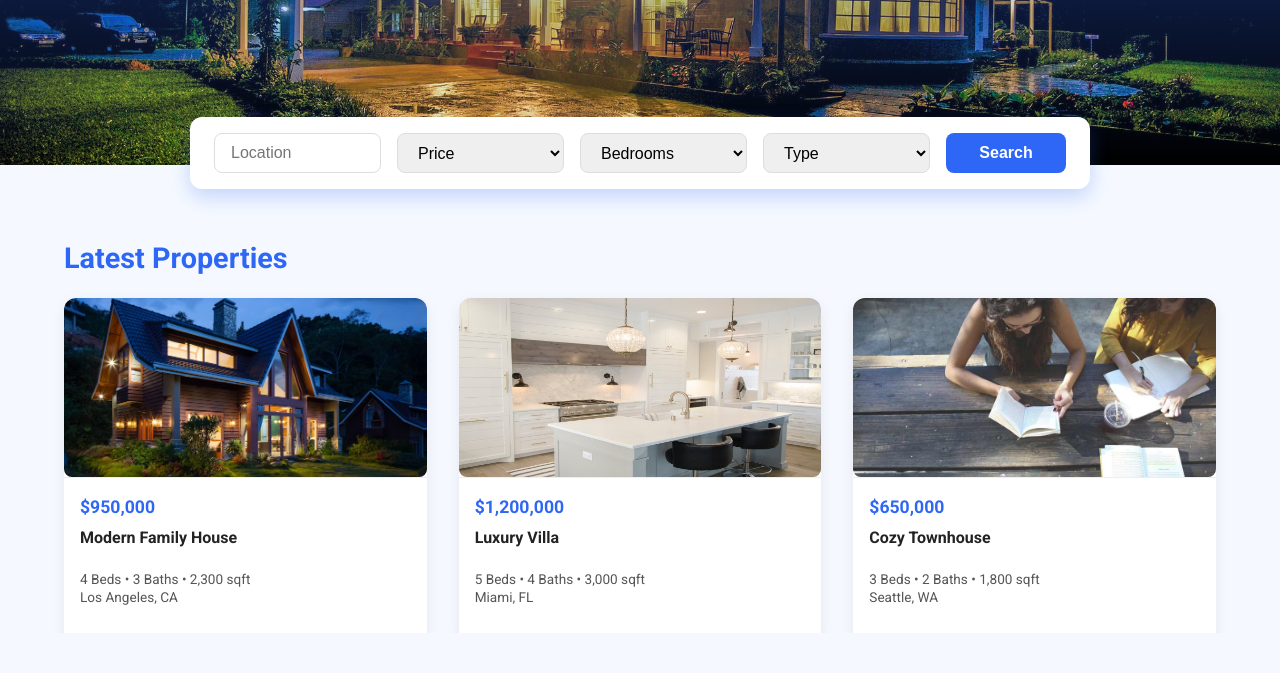
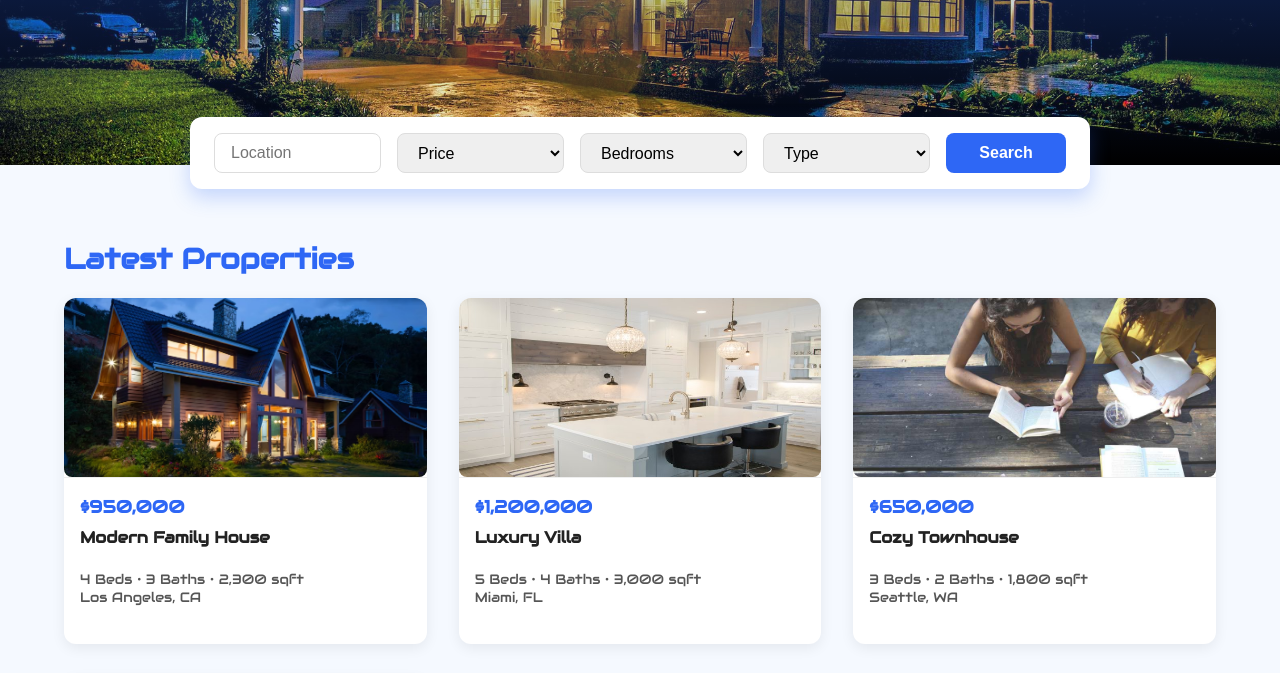
Before and after one commit to samarthsharma0910/Web-Dev-KRMU-Lab-Assignment, a plain HTML site: page Capstone Project/index.html in a window 1280 px wide. Shown: the part 384-1057 px from the top of the page. Drawn offline with Linux system fonts and the light colour scheme; files whose address does not match are found by name.

Commit message:
Update styles.css

```diff
--- a/Capstone Project/styles.css
+++ b/Capstone Project/styles.css
@@ -1,4 +1,3 @@
- @import url('https://fonts.googleapis.com/css2?family=Roboto:wght@400;500;700&display=swap');
 
  *,
  *::before,
@@ -7,8 +6,9 @@
  }
 
  body {
+     font-family: "Audiowide", sans-serif;
      margin: 0;
-     font-family: 'Roboto', sans-serif;
+
      background: #f5f9ff;
      color: #222;
      line-height: 1.5;
@@ -42,7 +42,9 @@
      color: #2e67f5;
      margin: 0 0 0.6em;
      font-weight: 700;
- }
+     font-family:'Audiowide', sans-serif;
+}
+
 
  h1 {
      font-size: 2.5rem;
```
